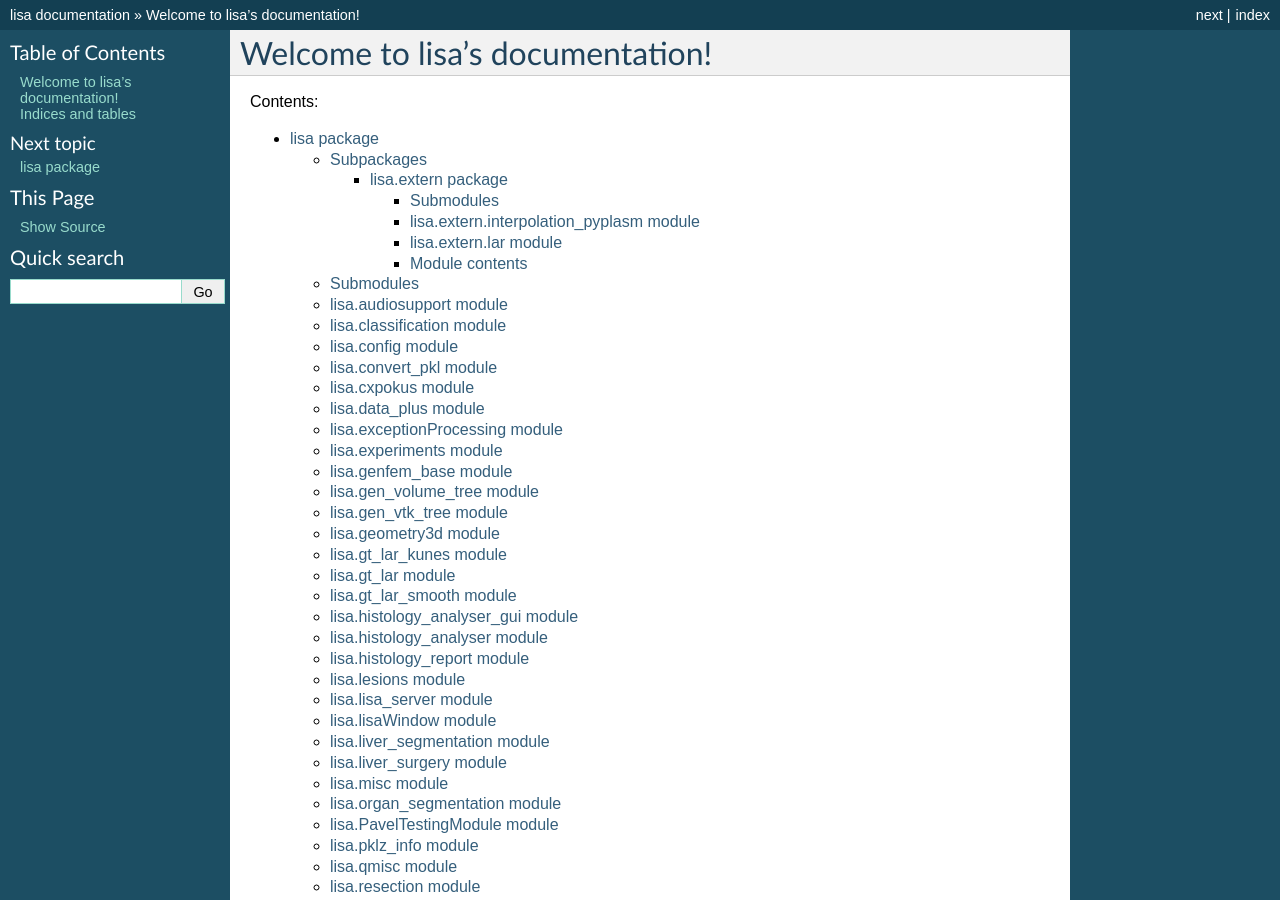
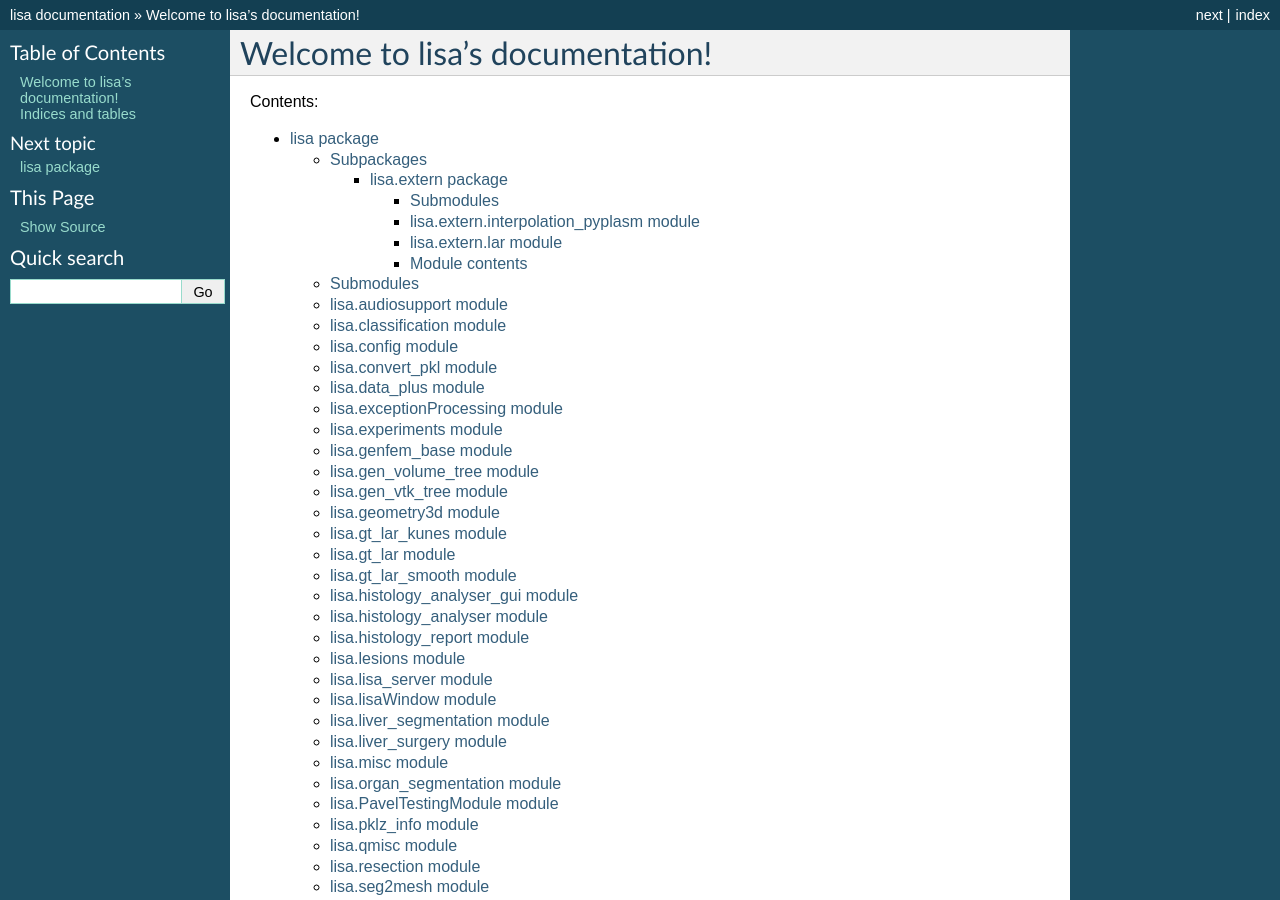
Before and after one commit to mjirik/lisa, a Sphinx documentation site: the page built from docs/index.rst, in a window 1280 px wide and 900 px high. Built offline with Sphinx 7.4.7, drawn with Linux system fonts in a browser that asks for light colours; formulas are drawn with MathJax 3.

Commit message:
cxpokus removed

```diff
--- a/docs/lisa.rst
+++ b/docs/lisa.rst
@@ -41,14 +41,6 @@
 -----------------------
 
 .. automodule:: lisa.convert_pkl
-    :members:
-    :undoc-members:
-    :show-inheritance:
-
-lisa.cxpokus module
--------------------
-
-.. automodule:: lisa.cxpokus
     :members:
     :undoc-members:
     :show-inheritance:
```
